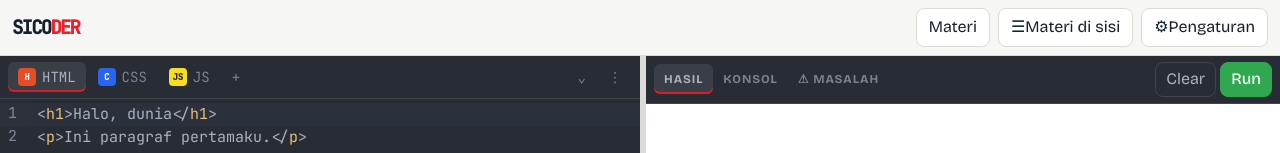
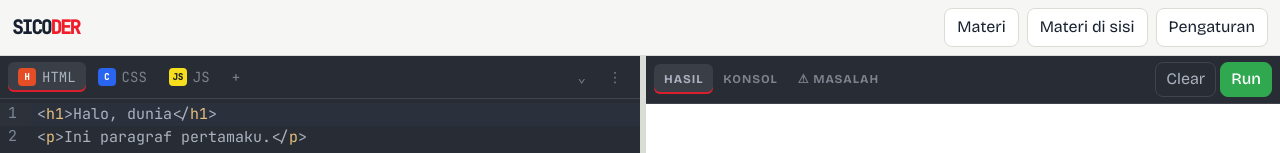
Before and after one commit to syfaarizal/sicoder, a Next.js app: page /workspace/web in a window 1280 px wide. Shown: the top 153 px of the page. Built offline with nearby package versions, Linux system fonts and the light colour scheme.

Commit message:
feat: update button icons for improved responsiveness and accessibility

```diff
--- a/components/WorkspaceFrame.tsx
+++ b/components/WorkspaceFrame.tsx
@@ -43,12 +43,12 @@ export default function WorkspaceFrame({
     >
       <Header>
         <button className="btn" aria-pressed={panel} onClick={() => onPanel(!panel)}>
-          <span aria-hidden="true">☰</span>
+          <span className="sm:hidden" aria-hidden="true">☰</span>
           <span className="hidden sm:inline">Materi di sisi</span>
           <span className="sr-only sm:hidden">Materi di sisi</span>
         </button>
         <button className="btn" onClick={() => setShowSettings(true)}>
-          <span aria-hidden="true">⚙</span>
+          <span className="sm:hidden" aria-hidden="true">⚙</span>
           <span className="hidden sm:inline">Pengaturan</span>
           <span className="sr-only sm:hidden">Pengaturan</span>
         </button>
```
